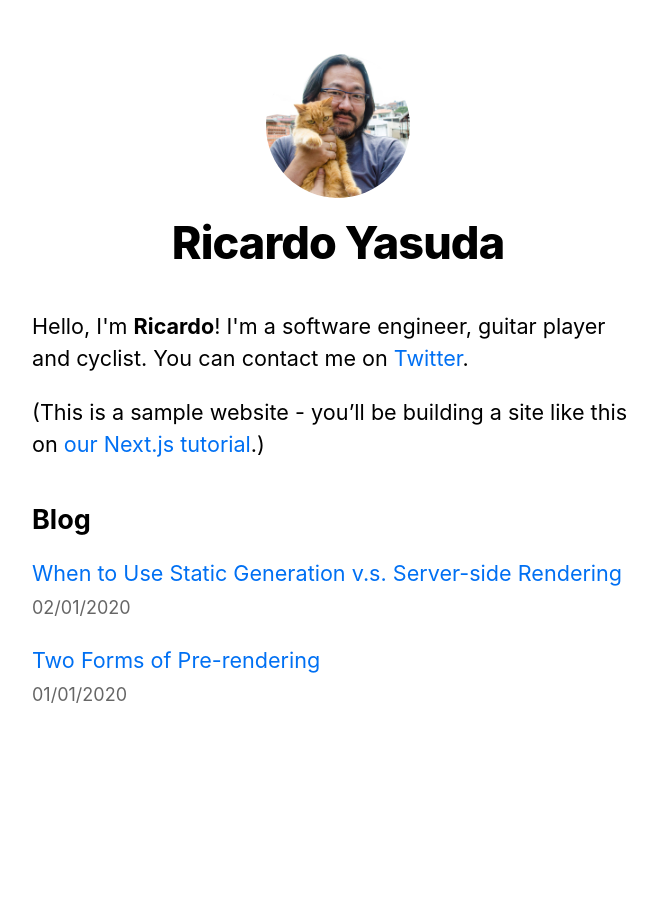
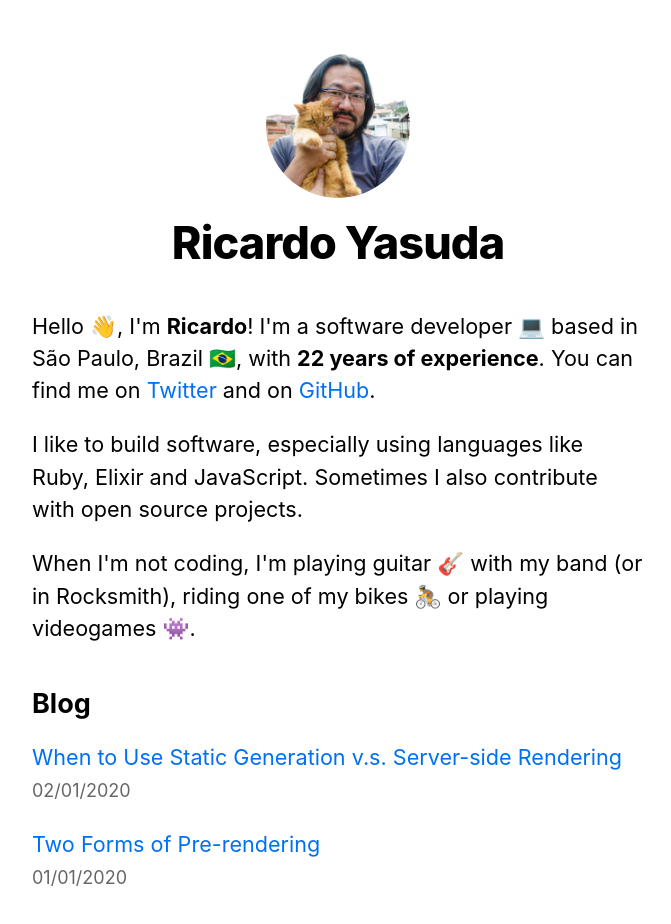
Before and after one commit to shadowmaru/shadowmaru.dev.next, a Next.js app: page / in a window 1280 px wide. Shown: the top 924 px of the page, without its empty margins (302-973 px from the left). Before the commit the page ends 817 px from the top, so only its background shows below. Built offline with nearby package versions, Linux system fonts and the light colour scheme.

Commit message:
Adds more text to home

```diff
--- /dev/null
+++ b/components/experience.tsx
@@ -0,0 +1,5 @@
+export default function Experience({sinceYear}: {sinceYear: number}) {
+  const today = new Date();
+
+  return <b>{today.getFullYear() - sinceYear} years of experience</b>
+}
--- a/components/layout.tsx
+++ b/components/layout.tsx
@@ -6,7 +6,7 @@ import Link from 'next/link';
 import React from 'react';
 
 const name = 'Ricardo Yasuda';
-export const siteTitle = 'Next.js Sample Website';
+export const siteTitle = 'Ricardo Yasuda, software developer';
 
 export default function Layout({ children, home }: {
   children: React.ReactNode
--- a/pages/index.tsx
+++ b/pages/index.tsx
@@ -3,10 +3,12 @@ import Head from 'next/head';
 import Link from 'next/link';
 import Layout, { siteTitle } from '../components/layout';
 import Date from '../components/date';
+import Experience from '../components/experience';
 import { getSortedPostsData } from '../lib/posts';
 import utilStyles from '../styles/utils.module.css';
 
 export default function Home({ allPostsData }) {
+  const workingSince = 1999
   return (
     <Layout home>
       <Head>
@@ -14,14 +16,17 @@ export default function Home({ allPostsData }) {
       </Head>
       <section className={utilStyles.headingMd}>
         <p>
-          Hello, I'm <b>Ricardo</b>! I'm a software engineer, guitar player and
-          cyclist. You can contact me on{' '}
-          <a href="https://twitter.com/shadowmaru">Twitter</a>.
+          Hello 👋, I&apos;m <b>Ricardo</b>! I&apos;m a software developer 💻
+          based in São Paulo, Brazil 🇧🇷, with{' '}
+          <Experience sinceYear={workingSince}></Experience>.
+          You can find me on{' '}
+          <a href="https://twitter.com/shadowmaru">Twitter</a> and on{' '}
+          <a href="https://github.com/shadowmaru">GitHub</a>.
         </p>
-        <p>
-          (This is a sample website - you’ll be building a site like this on{' '}
-          <a href="https://nextjs.org/learn">our Next.js tutorial</a>.)
-        </p>
+
+        <p>I like to build software, especially using languages like Ruby, Elixir and JavaScript. Sometimes I also contribute with open source projects.</p>
+
+        <p>When I&apos;m not coding, I&apos;m playing guitar 🎸 with my band (or in Rocksmith), riding one of my bikes 🚴 or playing videogames 👾.</p>
       </section>
 
       <section className={`${utilStyles.headingMd} ${utilStyles.padding1px}`}>
```
